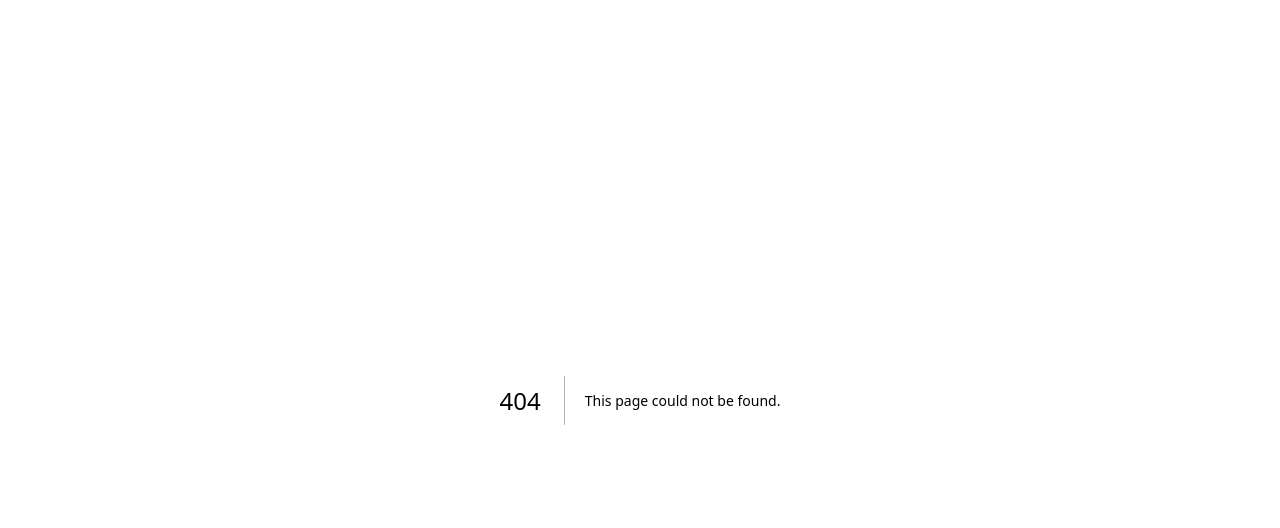
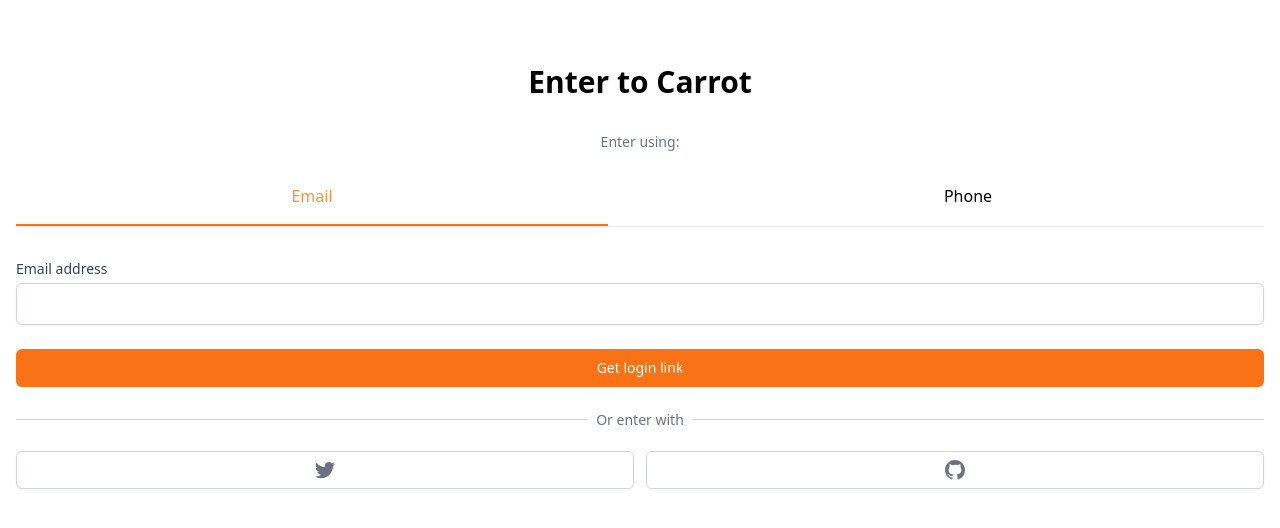
Before and after one commit to nkhyejin/carrot-market, a Next.js app: page /enter in a window 1280 px wide. Before the commit this address had no page. Shown: the top 528 px of the page. Built offline with nearby package versions, Linux system fonts and the light colour scheme.

Commit message:
css: enter page

```diff
--- a/package.json
+++ b/package.json
@@ -9,6 +9,7 @@
     "lint": "next lint"
   },
   "dependencies": {
+    "@tailwindcss/forms": "^0.5.3",
     "@types/node": "18.11.9",
     "@types/react": "18.0.24",
     "@types/react-dom": "18.0.8",
--- /dev/null
+++ b/pages/enter.tsx
@@ -0,0 +1,112 @@
+import { useState } from "react";
+
+function cls(...classnames: string[]) {
+  return classnames.join(" ");
+}
+
+export default function Enter() {
+  const [method, setMethod] = useState<"email" | "phone">("email");
+  const onEmailClick = () => setMethod("email");
+  const onPhoneClick = () => setMethod("phone");
+  return (
+    <div className="mt-16 px-4">
+      <h3 className="text-3xl font-bold text-center">Enter to Carrot</h3>
+      <div className="mt-8">
+        <div className="flex flex-col items-center">
+          <h5 className="text-sm font-medium text-gray-500">Enter using:</h5>
+          <div className=" grid grid-cols-2 mt-8 gap-16 border-b w-full">
+            <button
+              className={cls(
+                "pb-4 font-medium border-b-2",
+                method === "email"
+                  ? " border-orange-500 text-orange-400 "
+                  : "border-transparent"
+              )}
+              onClick={onEmailClick}
+            >
+              Email
+            </button>
+            <button
+              className={cls(
+                "pb-4 font-medium border-b-2",
+                method === "phone"
+                  ? " border-orange-500 text-orange-400 "
+                  : "border-transparent"
+              )}
+              onClick={onPhoneClick}
+            >
+              Phone
+            </button>
+          </div>
+        </div>
+        <form className="flex flex-col mt-8">
+          <label className="text-sm font-medium text-gray-700 ">
+            {method === "email" ? "Email address" : null}
+            {method === "phone" ? "Phone number" : null}
+          </label>
+          <div className="mt-1">
+            {method === "email" ? (
+              <input
+                type="email"
+                required
+                className="appearance-none w-full px-3 py-2 border border-gray-300 rounded-md shadow-sm placeholder-gray-400 focus:outline-none focus:ring-orange-500 focus:border-orange-500"
+              />
+            ) : null}
+            {method === "phone" ? (
+              <div className="flex rounded-md shadow-sm">
+                <span className="flex items-center justify-center px-3 rounded-l-md border border-r-0 border-gray-300 text-gray-500 select-none text-sm">
+                  +82
+                </span>
+                <input
+                  type="number"
+                  required
+                  className="appearance-none w-full px-3 py-2 border border-gray-300 rounded-md shadow-sm placeholder-gray-400 focus:outline-none rounded-l-none focus:ring-orange-500 focus:border-orange-500"
+                />
+              </div>
+            ) : null}
+          </div>
+          <button className=" mt-6 bg-orange-500 hover:bg-orange-600 text-white px-4 py-2 border border-transparent rounded-md shadow-sm text-sm font-medium focus:ring-2 focus:ring-offset-2 focus:ring-orange-500 focus:outline-none">
+            {method === "email" ? "Get login link" : null}
+            {method === "phone" ? "Get one-time password" : null}
+          </button>
+        </form>
+        <div className="mt-8">
+          <div className="relative">
+            <div className="absolute w-full border-t border-gray-300" />
+            <div className="relative -top-3 text-center">
+              <span className="bg-white px-2 text-sm text-gray-500">
+                Or enter with
+              </span>
+            </div>
+          </div>
+          <div className="grid grid-cols-2 gap-3 mt-2">
+            <button className="flex justify-center items-center py-2 px-4 border border-gray-300 rounded-md shadow-sm bg-white text-sm font-medium text-gray-500 hover:bg-gray-50">
+              <svg
+                className="w-5 h-5"
+                aria-hidden="true"
+                fill="currentColor"
+                viewBox="0 0 20 20"
+              >
+                <path d="M6.29 18.251c7.547 0 11.675-6.253 11.675-11.675 0-.178 0-.355-.012-.53A8.348 8.348 0 0020 3.92a8.19 8.19 0 01-2.357.646 4.118 4.118 0 001.804-2.27 8.224 8.224 0 01-2.605.996 4.107 4.107 0 00-6.993 3.743 11.65 11.65 0 01-8.457-4.287 4.106 4.106 0 001.27 5.477A4.073 4.073 0 01.8 7.713v.052a4.105 4.105 0 003.292 4.022 4.095 4.095 0 01-1.853.07 4.108 4.108 0 003.834 2.85A8.233 8.233 0 010 16.407a11.616 11.616 0 006.29 1.84" />
+              </svg>
+            </button>
+            <button className="flex justify-center items-center py-2 px-4 border border-gray-300 rounded-md shadow-sm bg-white text-sm font-medium text-gray-500 hover:bg-gray-50">
+              <svg
+                className="w-5 h-5"
+                aria-hidden="true"
+                fill="currentColor"
+                viewBox="0 0 20 20"
+              >
+                <path
+                  fillRule="evenodd"
+                  d="M10 0C4.477 0 0 4.484 0 10.017c0 4.425 2.865 8.18 6.839 9.504.5.092.682-.217.682-.483 0-.237-.008-.868-.013-1.703-2.782.605-3.369-1.343-3.369-1.343-.454-1.158-1.11-1.466-1.11-1.466-.908-.62.069-.608.069-.608 1.003.07 1.531 1.032 1.531 1.032.892 1.53 2.341 1.088 2.91.832.092-.647.35-1.088.636-1.338-2.22-.253-4.555-1.113-4.555-4.951 0-1.093.39-1.988 1.029-2.688-.103-.253-.446-1.272.098-2.65 0 0 .84-.27 2.75 1.026A9.564 9.564 0 0110 4.844c.85.004 1.705.115 2.504.337 1.909-1.296 2.747-1.027 2.747-1.027.546 1.379.203 2.398.1 2.651.64.7 1.028 1.595 1.028 2.688 0 3.848-2.339 4.695-4.566 4.942.359.31.678.921.678 1.856 0 1.338-.012 2.419-.012 2.747 0 .268.18.58.688.482A10.019 10.019 0 0020 10.017C20 4.484 15.522 0 10 0z"
+                  clipRule="evenodd"
+                />
+              </svg>
+            </button>
+          </div>
+        </div>
+      </div>
+    </div>
+  );
+}
--- a/tailwind.config.js
+++ b/tailwind.config.js
@@ -7,5 +7,5 @@
   theme: {
     extend: {},
   },
-  plugins: [],
+  plugins: [require("@tailwindcss/forms")],
 };
```
Also changed, not shown: 1 other file (tests, documents, lock files or other folders).
